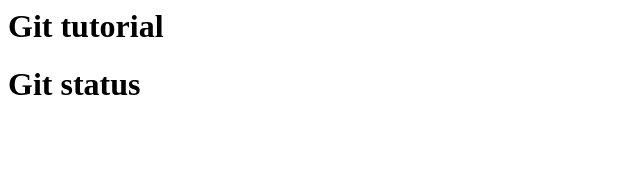
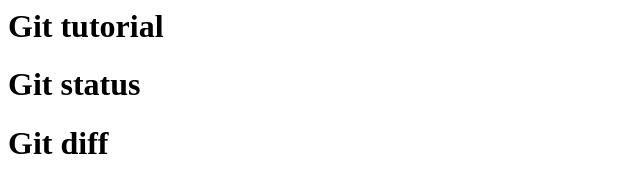
Before and after one commit to tyam203/git_tutorial, a plain HTML site: page index.html in a window 1280 px wide. Shown: the whole page, without its empty margins (0-640 px from the left). Drawn offline with Linux system fonts and the light colour scheme.

Commit message:
git diffを追記

```diff
--- a/index.html
+++ b/index.html
@@ -1,2 +1,3 @@
 <h1>Git tutorial</h1>
 <h1>Git status</h1>
+<h1>Git diff</h1>
```
